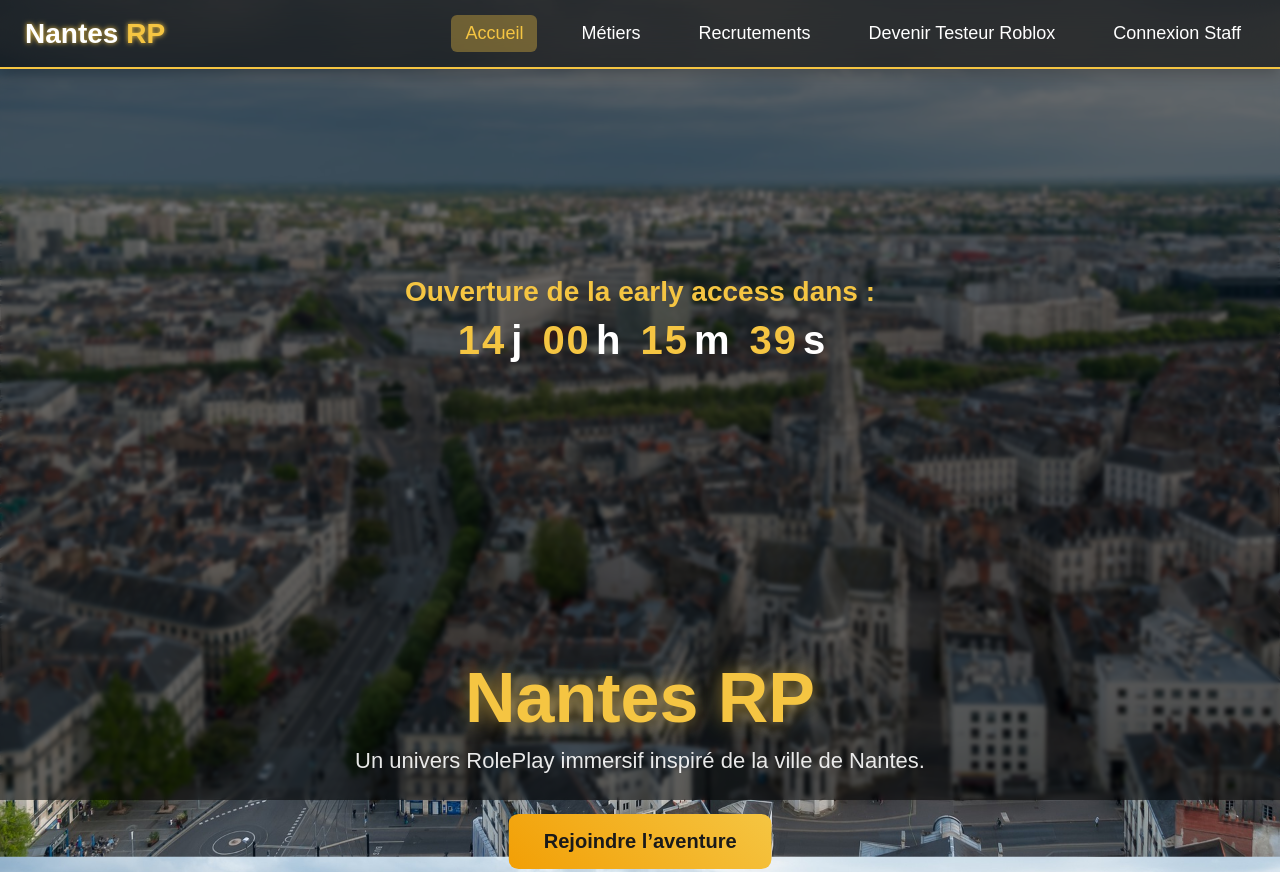
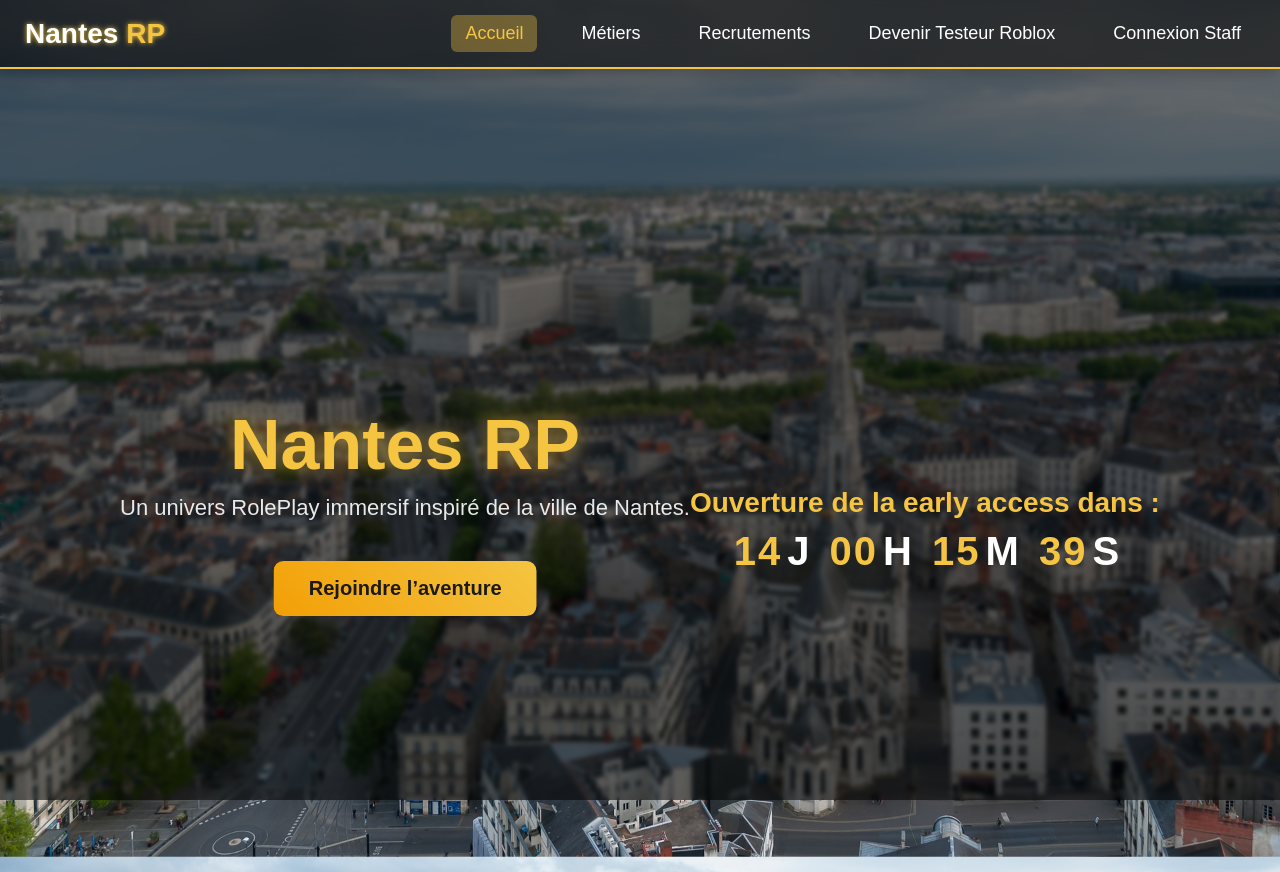
Before and after one commit to omega-nugget007/nantesrpfr, a plain HTML site: page index.html in a window 1280 px wide. Shown: the top 872 px of the page. Drawn offline with Linux system fonts and the light colour scheme.

Commit message:
Update index.html

```diff
--- a/index.html
+++ b/index.html
@@ -21,24 +21,6 @@
     </div>
 </header>
 
-    <br>
-    <br>
-    <br>
-    <br>
-    <br>
-    <br>
-    <br>
-
-
-<div class="countdown-container">
-    <h2>Ouverture de la early access dans :</h2>
-    <div id="countdown">
-        <span id="days">00</span>j
-        <span id="hours">00</span>h
-        <span id="minutes">00</span>m
-        <span id="seconds">00</span>s
-    </div>
-</div>
 
 
 
@@ -50,6 +32,17 @@
         <p>Un univers RolePlay immersif inspiré de la ville de Nantes.</p>
         <a class="btn" href="candidatureStaff.html">Rejoindre l’aventure</a>
     </div>
+
+    <div class="countdown-container">
+    <h2>Ouverture de la early access dans :</h2>
+    <div id="countdown">
+        <span id="days">00</span>J
+        <span id="hours">00</span>H
+        <span id="minutes">00</span>M
+        <span id="seconds">00</span>S
+    </div>
+</div>
+
 </section>
 
 <!-- ================= PRESENTATION ================= -->
```
